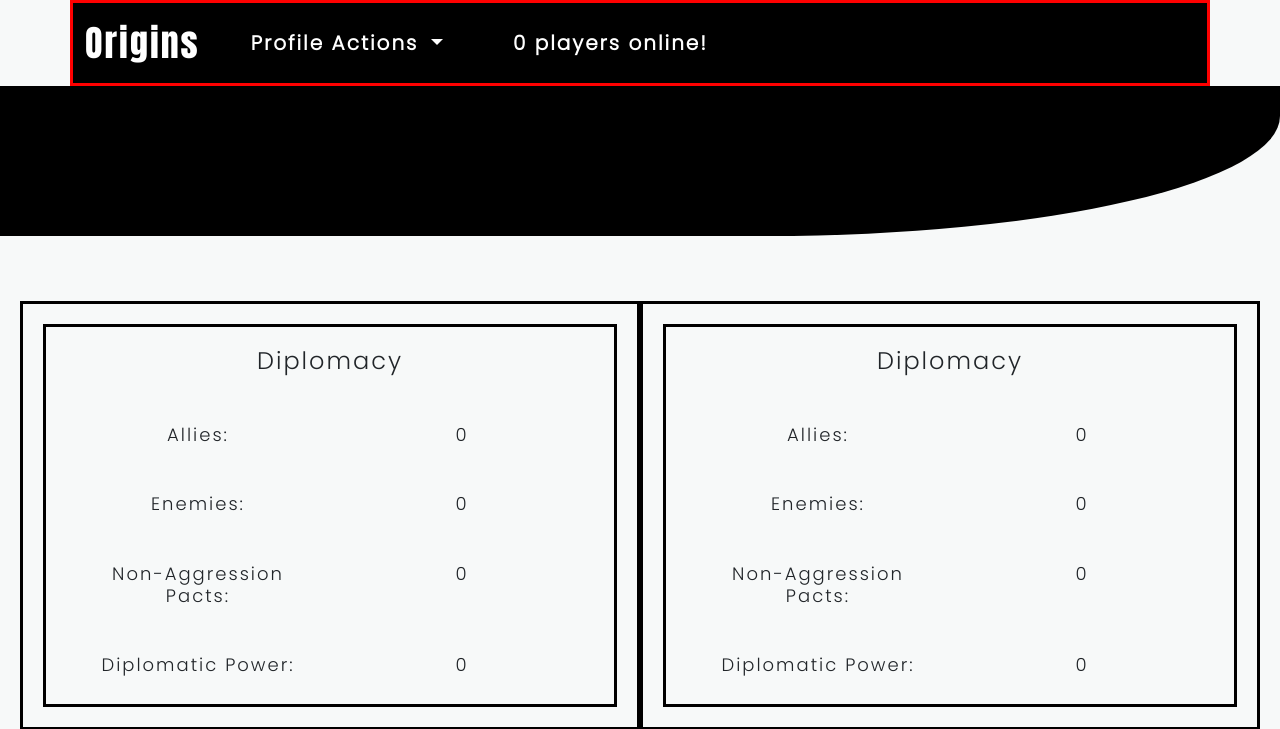
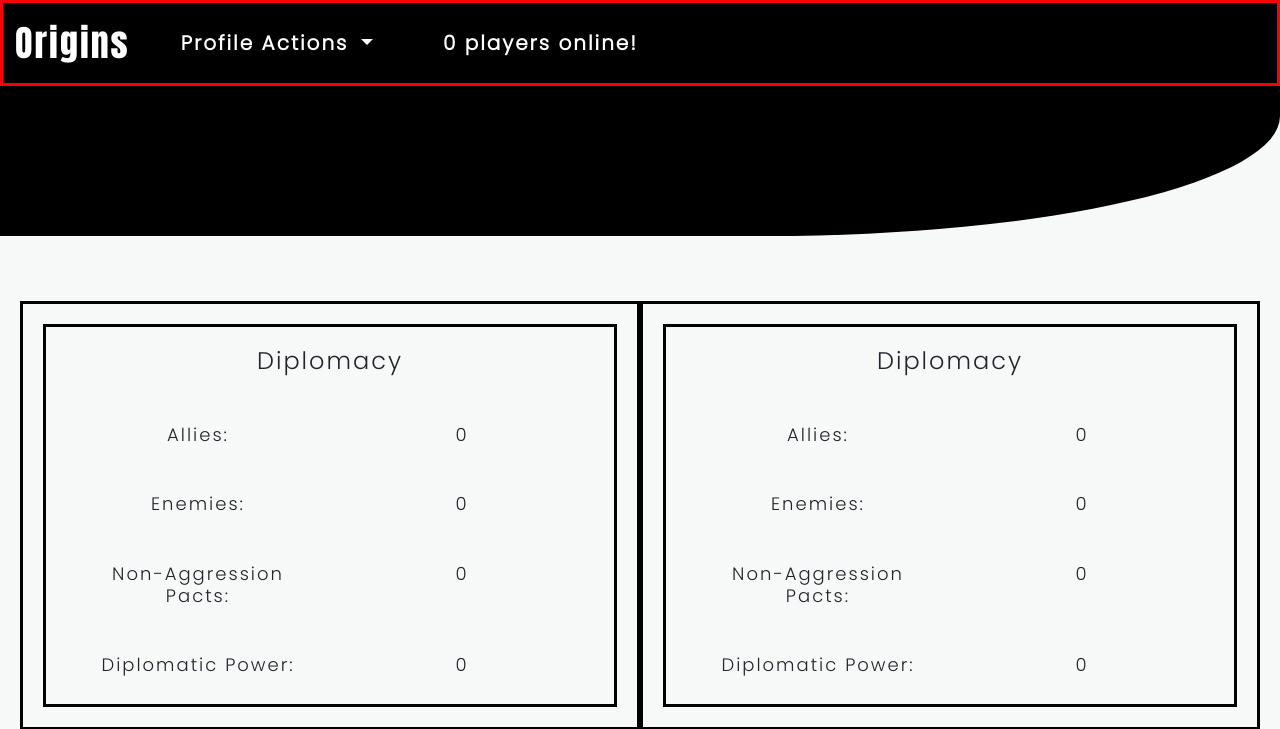
Before and after one commit to Dan-Matthews-23/origin, a Django app: page /fight/fight in a window 1280 px wide. Shown: the top 729 px of the page. Run offline with Django 5.2, Linux system fonts and the light colour scheme; some libraries are stand-ins or nearby versions.

Commit message:
UPDATED nav bar

```diff
--- a/templates/includes/nav-bar.html
+++ b/templates/includes/nav-bar.html
@@ -1,4 +1,4 @@
-<div class="container" id="nav-bar-container">
+<div class="container-fluid" id="nav-bar-container">
     <div class="row">
         <div class="col">
             <nav class="navbar navbar-expand-lg navbar-dark ">
```
